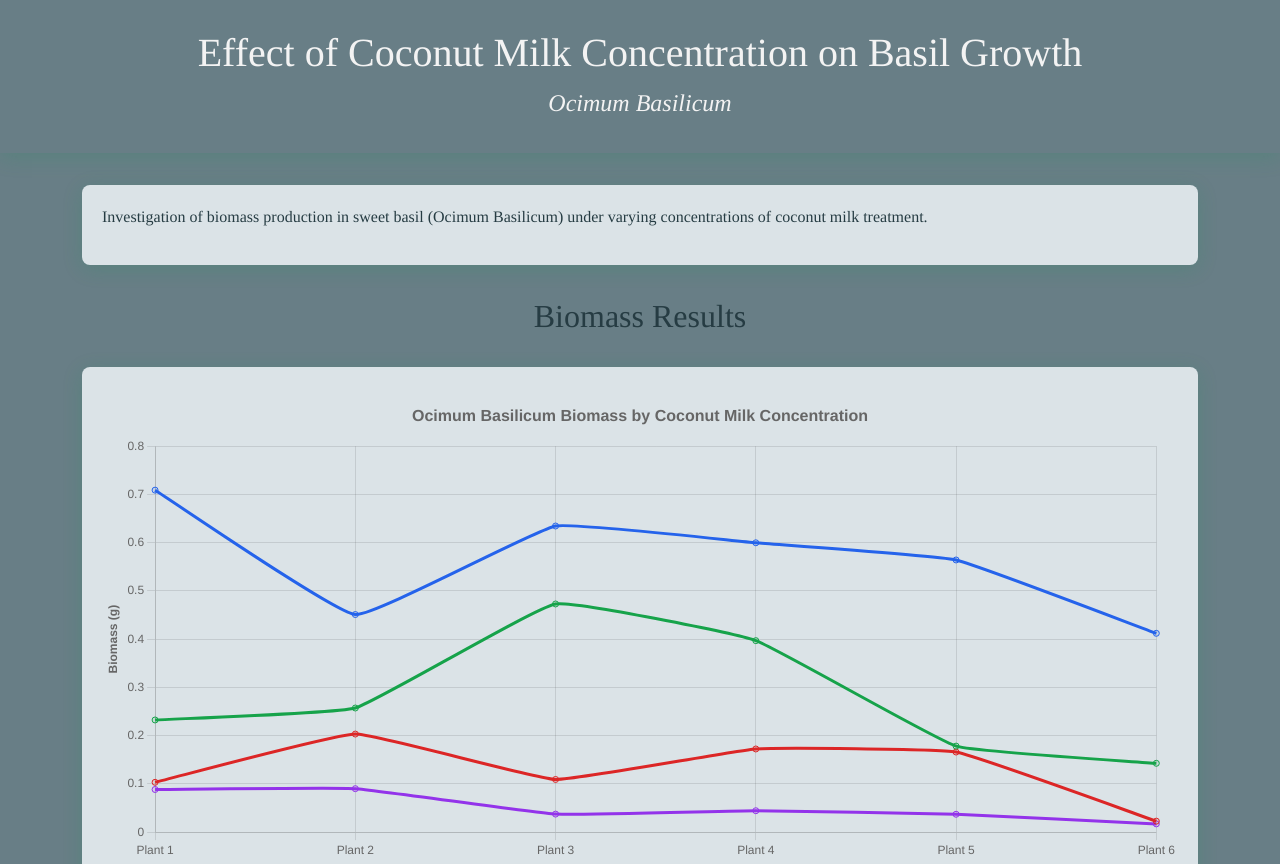
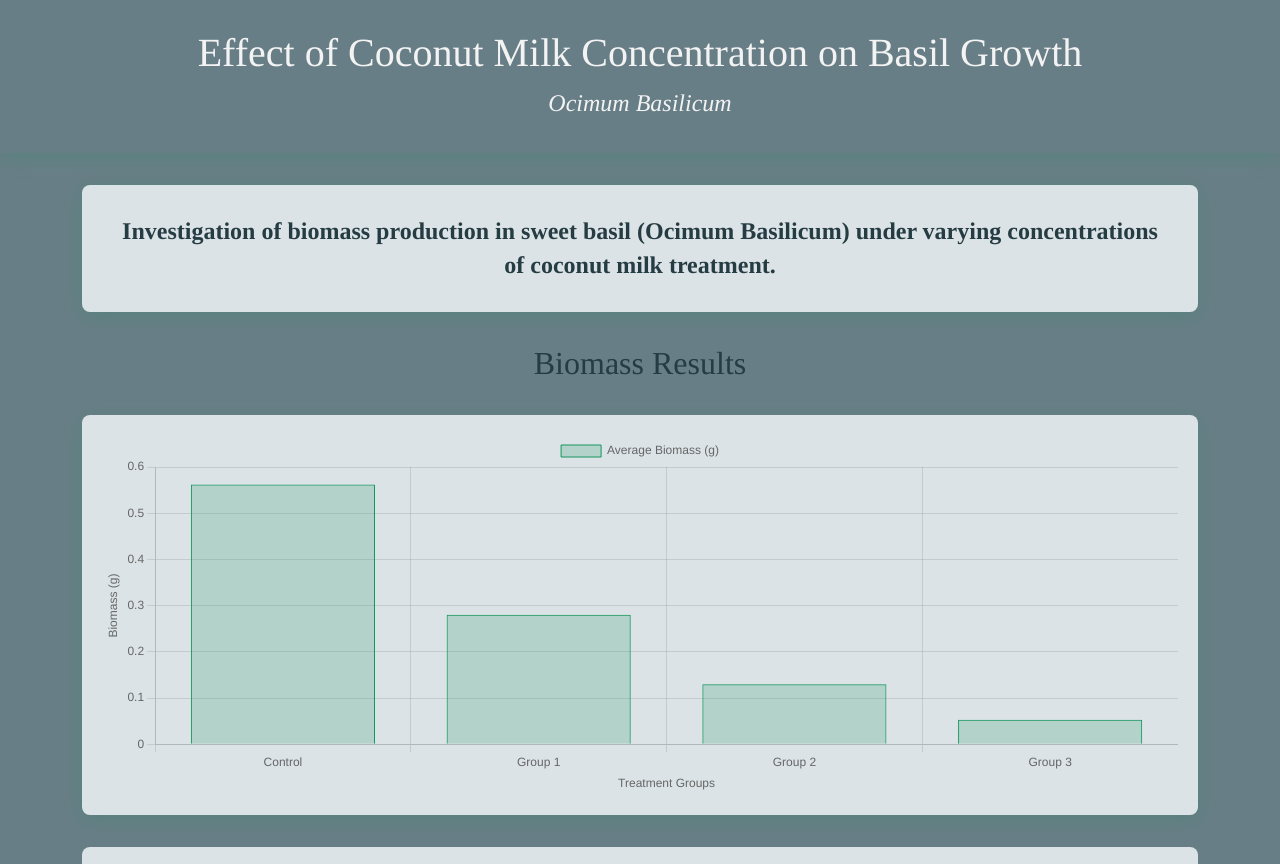
Before and after one commit to aydpinto/rp_pinto, a plain HTML site: page results.html in a window 1280 px wide. Shown: the part 81-945 px from the top of the page. Drawn offline with nearby package versions, Linux system fonts and the light colour scheme.

Commit message:
bar chart

```diff
--- a/js/data.js
+++ b/js/data.js
@@ -43,21 +43,21 @@ Average,0.5618,0.2802,0.1296,0.0525`;
             tension: 0.1
         },
         {
-            label: 'G1',
+            label: 'Group 1 (33% Coconut Milk)',
             data: chartData.map(row => row.G1),
             borderColor: 'rgb(22, 163, 74)',
             backgroundColor: 'rgba(22, 163, 74, 0.1)',
             tension: 0.1
         },
         {
-            label: 'G2',
+            label: 'Group 2 (66% Coconut Milk)',
             data: chartData.map(row => row.G2),
             borderColor: 'rgb(220, 38, 38)',
             backgroundColor: 'rgba(220, 38, 38, 0.1)',
             tension: 0.1
         },
         {
-            label: 'G3',
+            label: 'Group 3 (100% Coconut Milk)',
             data: chartData.map(row => row.G3),
             borderColor: 'rgb(147, 51, 234)',
             backgroundColor: 'rgba(147, 51, 234, 0.1)',
--- a/results.html
+++ b/results.html
@@ -47,12 +47,12 @@
 
         <div class="container">
             <section class="research-info">
-                <p>Investigation of biomass production in sweet basil (Ocimum Basilicum) under varying concentrations of coconut milk treatment.</p>
+                <p class="research-description">Investigation of biomass production in sweet basil (Ocimum Basilicum) under varying concentrations of coconut milk treatment.</p>
             </section>
 
             <section class="data-visualization">
                 <h2>Biomass Results</h2>
-                <div class="chart-container">
+                <div class="chart-container" id="chartWrapper">
                     <canvas id="biomassChart"></canvas>
                 </div>
             </section>
@@ -65,9 +65,9 @@
                             <tr>
                                 <th>Plant Sample</th>
                                 <th>Control</th>
-                                <th>G1</th>
-                                <th>G2</th>
-                                <th>G3</th>
+                                <th>Group 1</th>
+                                <th>Group 2</th>
+                                <th>Group 3</th>
                             </tr>
                         </thead>
                         <tbody>
@@ -137,6 +137,58 @@
     </div>
 
     <script src="https://cdn.jsdelivr.net/npm/bootstrap@5.2.3/dist/js/bootstrap.bundle.min.js"></script>
-    <script src="js/data.js"></script>
+    <script>
+        // Add resize observer to handle chart resizing
+        const chartWrapper = document.getElementById('chartWrapper');
+        const chartCanvas = document.getElementById('biomassChart');
+        let chart;
+
+        const resizeObserver = new ResizeObserver(entries => {
+            if (chart) {
+                chart.resize();
+            }
+        });
+
+        resizeObserver.observe(chartWrapper);
+
+        // Chart data and configuration
+        const data = {
+            labels: ['Control', 'Group 1', 'Group 2', 'Group 3'],
+            datasets: [{
+                label: 'Average Biomass (g)',
+                data: [0.562, 0.280, 0.130, 0.053],
+                backgroundColor: 'rgba(20, 150, 92, 0.2)',
+                borderColor: 'rgba(20, 150, 92, 1)',
+                borderWidth: 1
+            }]
+        };
+
+        const config = {
+            type: 'bar',
+            data: data,
+            options: {
+                responsive: true,
+                maintainAspectRatio: false,
+                scales: {
+                    y: {
+                        beginAtZero: true,
+                        title: {
+                            display: true,
+                            text: 'Biomass (g)'
+                        }
+                    },
+                    x: {
+                        title: {
+                            display: true,
+                            text: 'Treatment Groups'
+                        }
+                    }
+                }
+            }
+        };
+
+        // Create the chart
+        chart = new Chart(chartCanvas, config);
+    </script>
 </body>
 </html>
--- a/styles.css
+++ b/styles.css
@@ -228,7 +228,32 @@ i {
   margin-bottom: 2rem;
   color: #263c43;
 }
+.research-info {
+  background-color: #dbe3e7;
+  padding: 30px;
+  border-radius: 8px;
+  box-shadow: 0 4px 20px 0 rgba(20, 150, 92, 0.2);
+  margin-bottom: 2rem;
+  color: #263c43;
+  text-align: center;
+}
 
+.research-description {
+  font-size: 1.5rem;
+  font-weight: bold;
+  margin: 0;
+  line-height: 1.4;
+}
+
+.chart-container {
+  background: #dbe3e7;
+  padding: 20px;
+  border-radius: 8px;
+  box-shadow: 0 4px 20px 0 rgba(20, 150, 92, 0.2);
+  margin: 2rem 0;
+  height: 400px; /* Fixed height for the chart container */
+  position: relative;
+}
 .chart-container {
   background: #dbe3e7;
   padding: 20px;
@@ -298,3 +323,12 @@ i {
       font-size: 1.2rem;
   }
 }
+@media (max-width: 800px) {
+  .chart-container {
+      height: 300px; /* Smaller height for mobile devices */
+  }
+
+  .research-description {
+      font-size: 1.2rem;
+  }
+}
```
